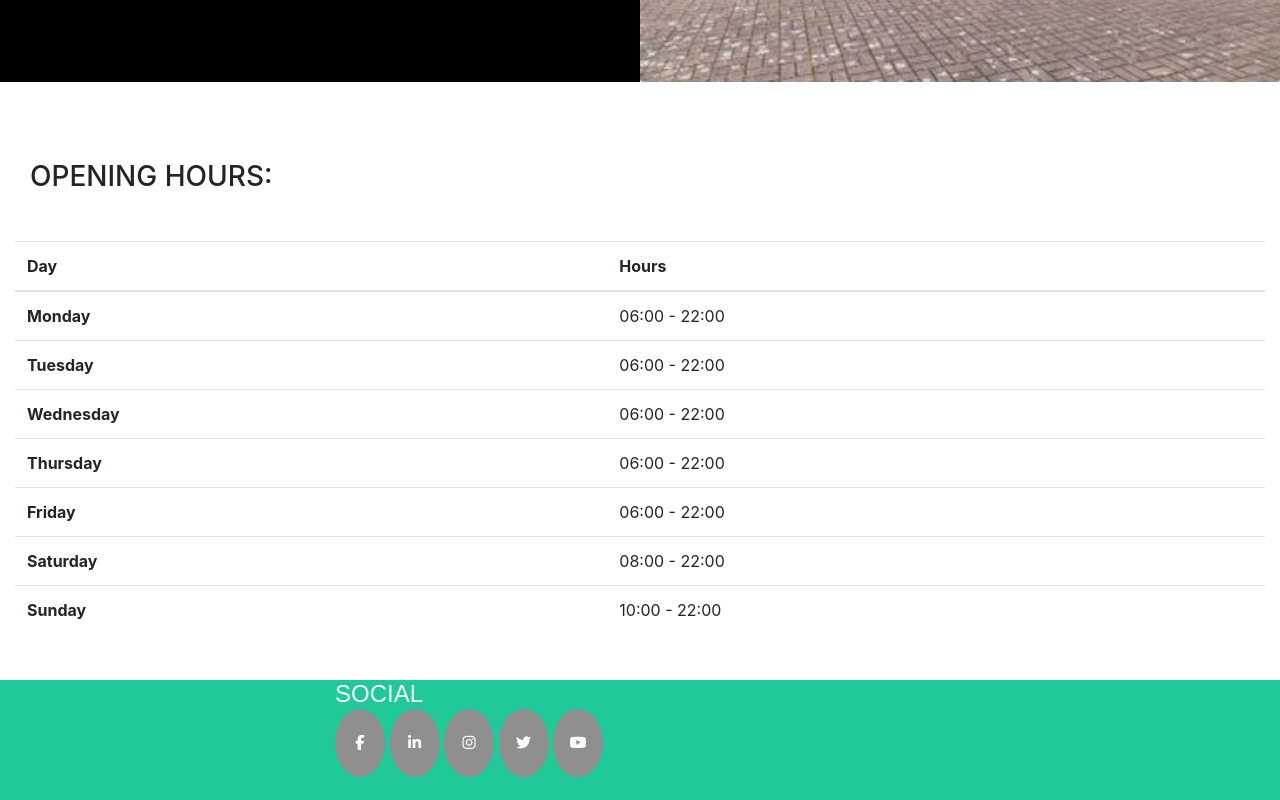
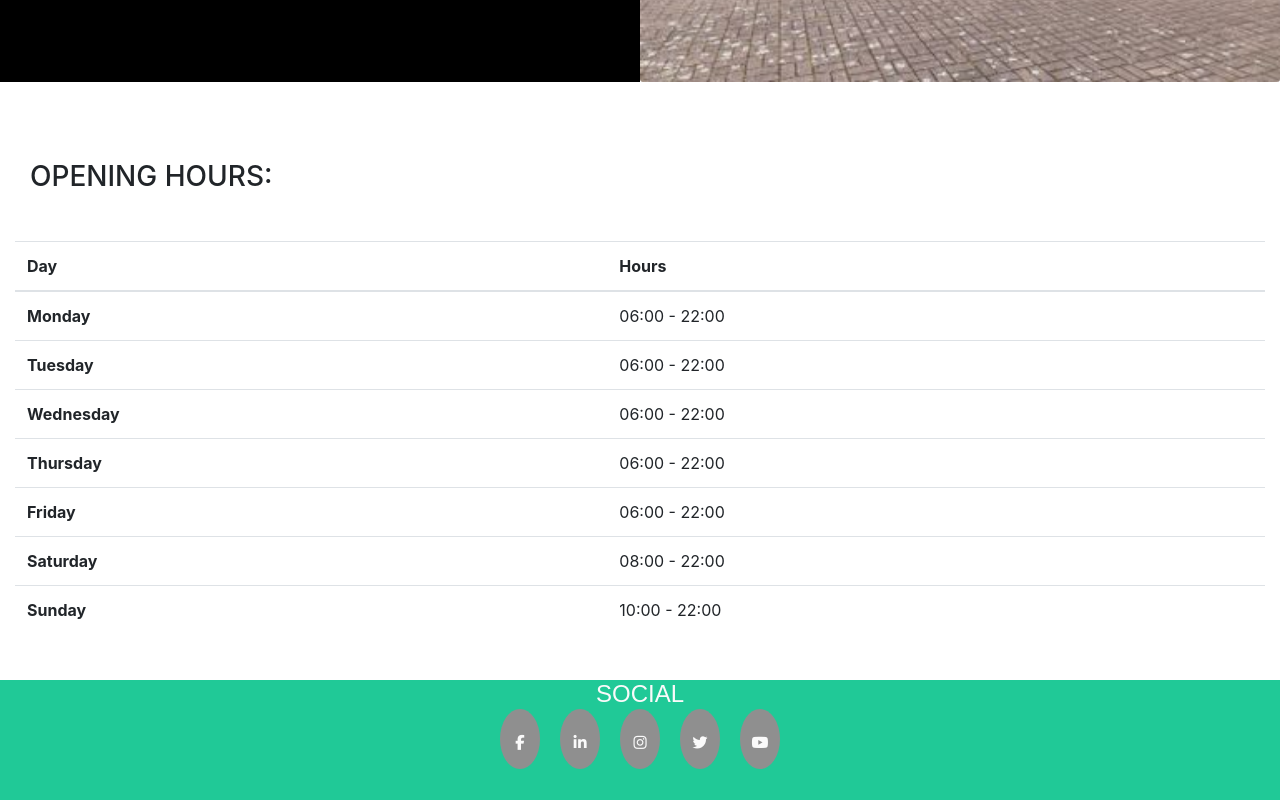
Before and after one commit to Code-Institute-Submissions/oakerele-web-My-first-milestone-project, a plain HTML site: page index.html in a window 1280 px wide. Shown: the part 599-1399 px from the top of the page. Drawn offline with nearby package versions, Linux system fonts and the light colour scheme; a web font is replaced by a local one.

Commit message:
Footer adjustments

```diff
--- a/index.html
+++ b/index.html
@@ -112,40 +112,26 @@
     </section>
     <footer class="container-fluid">
         <div class="row">
-            <div class="col-sm-4 offset-sm-3">
-                <h4 class="uppercase general-sub">Social</h4>
-                <ul class="list-inline social-links">
-                    <li class="list-inline-item">
+            <div class="col-sm-6 offset-sm-3">
+                <h4 class="uppercase general-sub" style="text-align: center;">Social</h4>
+                    <div style="display: flex;
+                    justify-content: center;">
                         <a target="_blank" href="#">
-                            <i class="fa fa-facebook" aria-hidden="true"></i>
-                            <span class="sr-only">Facebook</span>
+                            <i class="fa fa-facebook social-icon" aria-hidden="true"></i>
                         </a>
-                    </li>
-                    <li class="list-inline-item">
                         <a target="_blank" href="#">
-                            <i class="fa fa-linkedin" aria-hidden="true"></i>
-                            <span class="sr-only">Linkedin</span>
+                            <i class="fa fa-linkedin social-icon" aria-hidden="true"></i>
                         </a>
-                    </li>
-                    <li class="list-inline-item">
                         <a target="_blank" href="#">
-                            <i class="fa fa-instagram" aria-hidden="true"></i>
-                            <span class="sr-only">Instagram</span>
+                            <i class="fa fa-instagram social-icon" aria-hidden="true"></i>
                         </a>
-                    </li>
-                    <li class="list-inline-item">
                         <a target="_blank" href="#">
-                            <i class="fa fa-twitter" aria-hidden="true"></i>
-                            <span class="sr-only">Twitter</span>
+                            <i class="fa fa-twitter social-icon" aria-hidden="true"></i>
                         </a>
-                    </li>
-                    <li class="list-inline-item">
                         <a target="_blank" href="#">
-                            <i class="fa fa-youtube" aria-hidden="true"></i>
-                            <span class="sr-only">YouTube</span>
+                            <i class="fa fa-youtube social-icon" aria-hidden="true"></i>
                         </a>
-                    </li>
-                </ul>
+                    </div>
             </div>
         </div>
     </footer>
--- a/master/css/style.css
+++ b/master/css/style.css
@@ -18,9 +18,11 @@ h1,h2,h3,h4 {
 }
 
 
-.social-links li a i {
-    width: 50px;
-    height: 50;
+/* ............................................................Social */
+
+.social-icon {
+    width: 40px;
+    height: 40px;
     padding: 30px 0;
     border-radius: 50%;
     font-size: 15px;
@@ -28,15 +30,28 @@ h1,h2,h3,h4 {
     text-align: center;
     color: #fafafa;
     background: #8f8f8f;
+    margin-left: 10px;
+    margin-right: 10px;
     transition: all 0.35s ease-in-out;
     -moz-transition: all 0.35s ease-in-out;
     -webkit-transition: all 0.35s ease-in-out;
     -o-transition: all 0.35s ease-in-out;
 }
 
-.social-links li a i:hover {
+a i:hover {
     background: #e84610;
 }
+
+.social {
+    display: flex;
+    align-items: justified;
+    text-align: center;
+    justify-content: center;
+}
+
+
+
+/* ............................................................Time Table */
 
 .row-table {
     display: table;
```
